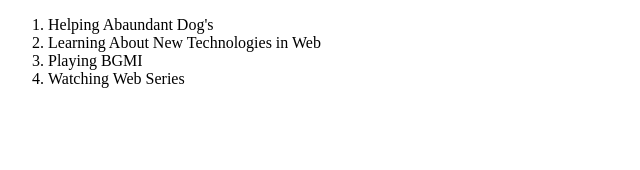
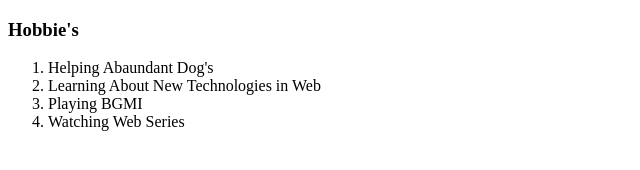
Before and after one commit to NKinteRESTs/CV, a plain HTML site: page hobbies.html in a window 1280 px wide. Shown: the whole page, without its empty margins (0-640 px from the left). Drawn offline with Linux system fonts and the light colour scheme.

Commit message:
Update hobbies.html

```diff
--- a/hobbies.html
+++ b/hobbies.html
@@ -4,6 +4,7 @@
     <meta charset="utf-8">
     <title>My Hobbies</title>
   </head>
+  <h3>Hobbie's</h3>
   <body>
     <ol>
       <li>Helping Abaundant Dog's</li>
```
